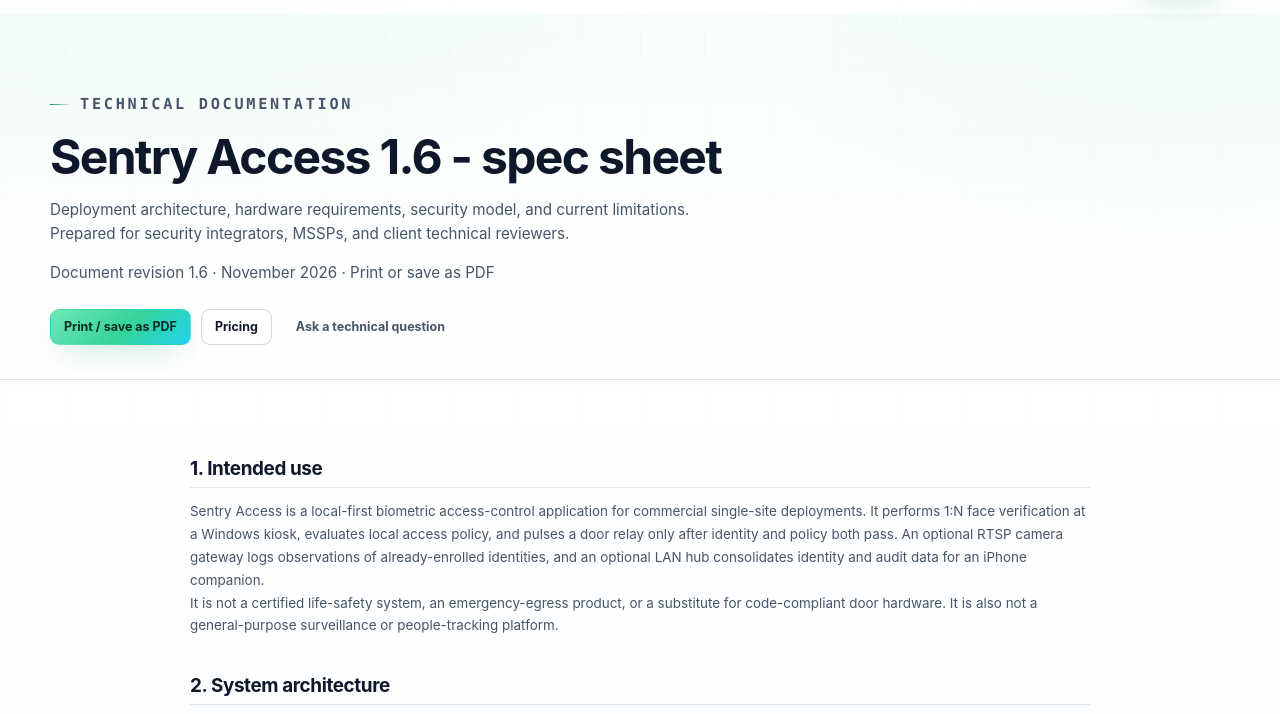
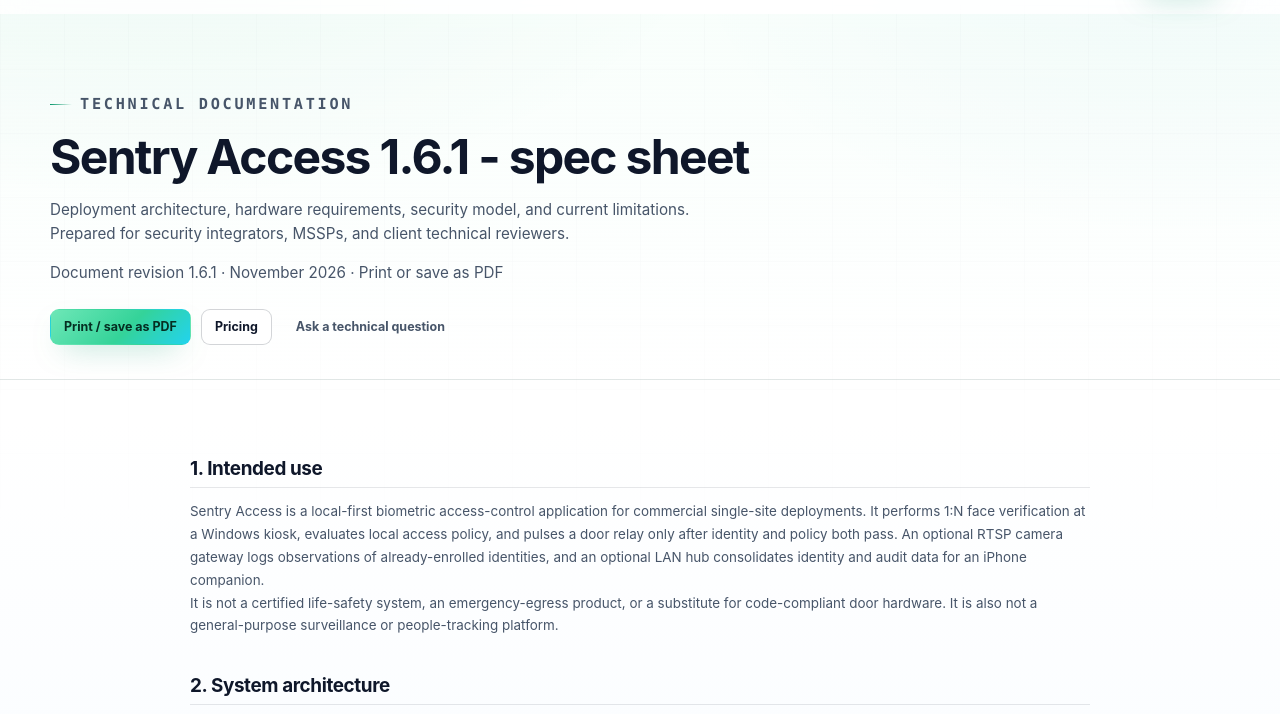
Before and after one commit to Livnlgnd/sentry-access-site, a plain HTML site: page spec-sheet.html in a window 1280 px wide. Shown: the part 59-773 px from the top of the page. Drawn offline with Linux system fonts and the light colour scheme.

Commit message:
Update Sentry Access site

```diff
--- a/spec-sheet.html
+++ b/spec-sheet.html
@@ -63,13 +63,13 @@
       <section class="page-hero">
         <div class="container">
           <p class="eyebrow">Technical documentation</p>
-          <h1>Sentry Access 1.6 - spec sheet</h1>
+          <h1>Sentry Access 1.6.1 - spec sheet</h1>
           <p>
             Deployment architecture, hardware requirements, security model, and
             current limitations. Prepared for security integrators, MSSPs, and
             client technical reviewers.
           </p>
-          <p class="meta">Document revision 1.6 · November 2026 · Print or save as PDF</p>
+          <p class="meta">Document revision 1.6.1 · November 2026 · Print or save as PDF</p>
           <div class="spec-actions no-print">
             <button class="btn btn-primary btn-sm" type="button" data-print>
               Print / save as PDF
@@ -240,7 +240,7 @@
       <div class="container">
         <div class="footer-bottom">
           <span>© <span data-year>2026</span> <span data-config="legal-entity">Sentry Access</span></span>
-          <span class="status">Document revision 1.6</span>
+          <span class="status">Document revision 1.6.1</span>
           <span><a href="privacy.html">Privacy</a> · <a href="terms.html">Terms</a></span>
         </div>
       </div>
```
